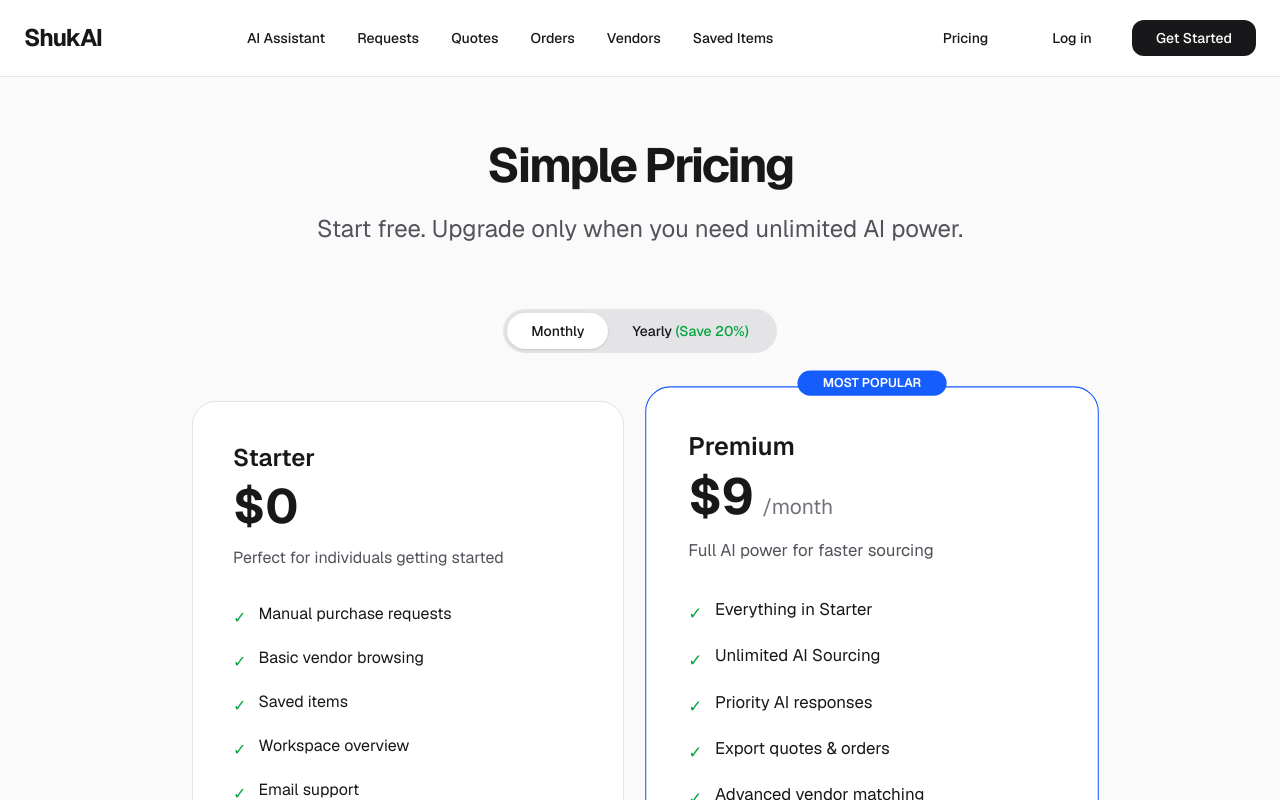
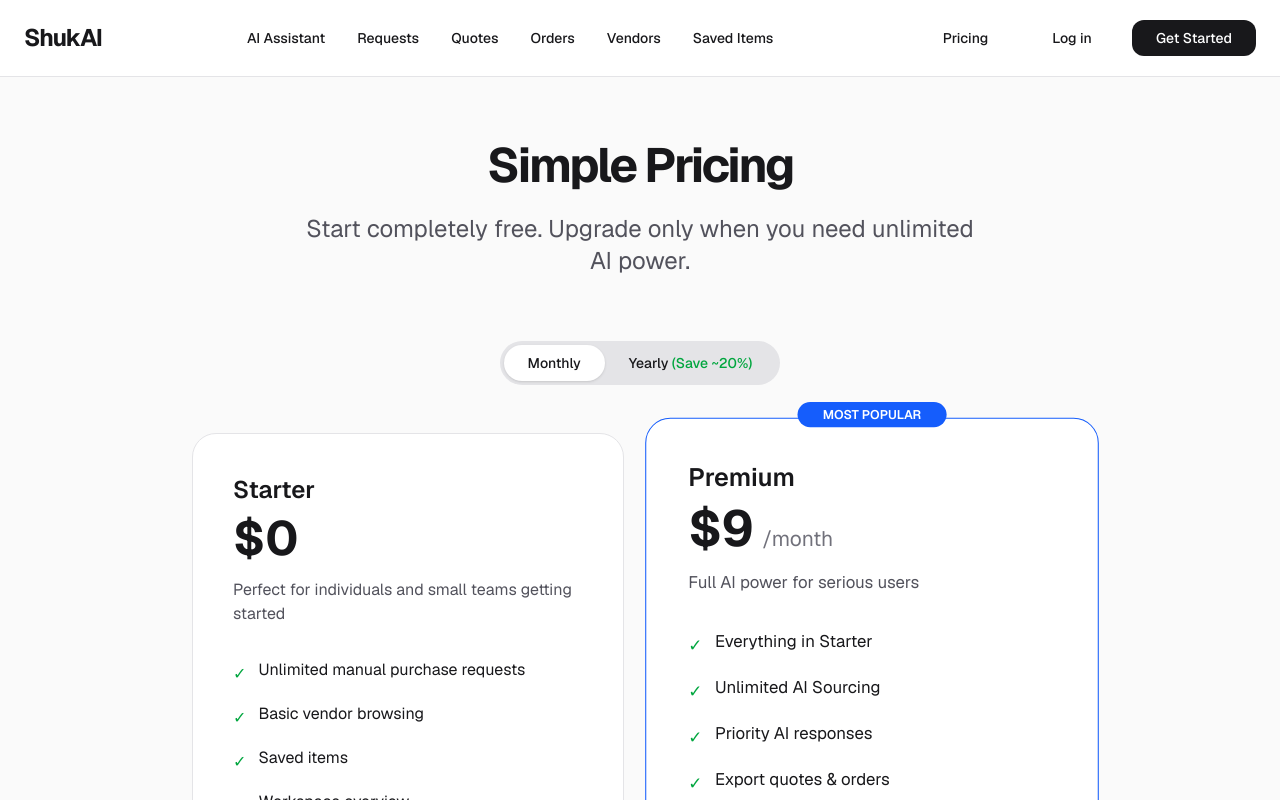
Before and after one commit to Gr33nstonecorp/shuka, a Next.js app: page /pricing in a window 1280 px wide. Shown: the top 800 px of the page. Built offline with nearby package versions, Linux system fonts and the light colour scheme.

Commit message:
Revise pricing descriptions and features
Updated descriptions and features for pricing plans.

```diff
--- a/app/pricing/page.tsx
+++ b/app/pricing/page.tsx
@@ -11,9 +11,9 @@ export default function PricingPage() {
       name: "Starter",
       price: 0,
       period: "",
-      description: "Perfect for individuals getting started",
+      description: "Perfect for individuals and small teams getting started",
       features: [
-        "Manual purchase requests",
+        "Unlimited manual purchase requests",
         "Basic vendor browsing",
         "Saved items",
         "Workspace overview",
@@ -28,17 +28,17 @@ export default function PricingPage() {
       name: "Premium",
       price: isYearly ? 89 : 9,
       period: isYearly ? "/year" : "/month",
-      description: "Full AI power for faster sourcing",
+      description: "Full AI power for serious users",
       features: [
         "Everything in Starter",
         "Unlimited AI Sourcing",
         "Priority AI responses",
         "Export quotes & orders",
         "Advanced vendor matching",
-        "Priority email support",
+        "Priority support",
       ],
       cta: "Upgrade to Premium",
-      href: "#", // We'll connect Stripe later
+      href: "#", // Connect Stripe later
       popular: true,
     },
   ];
@@ -49,7 +49,7 @@ export default function PricingPage() {
         <div className="text-center mb-16">
           <h1 className="text-5xl font-black tracking-tighter mb-6">Simple Pricing</h1>
           <p className="text-2xl text-zinc-600 dark:text-zinc-400 max-w-2xl mx-auto">
-            Start free. Upgrade only when you need unlimited AI power.
+            Start completely free. Upgrade only when you need unlimited AI power.
           </p>
         </div>
 
@@ -66,7 +66,7 @@ export default function PricingPage() {
               onClick={() => setIsYearly(true)}
               className={`px-6 py-2 rounded-full text-sm font-medium transition ${isYearly ? "bg-white dark:bg-zinc-900 shadow" : ""}`}
             >
-              Yearly <span className="text-green-600">(Save 20%)</span>
+              Yearly <span className="text-green-600">(Save ~20%)</span>
             </button>
           </div>
         </div>
```
